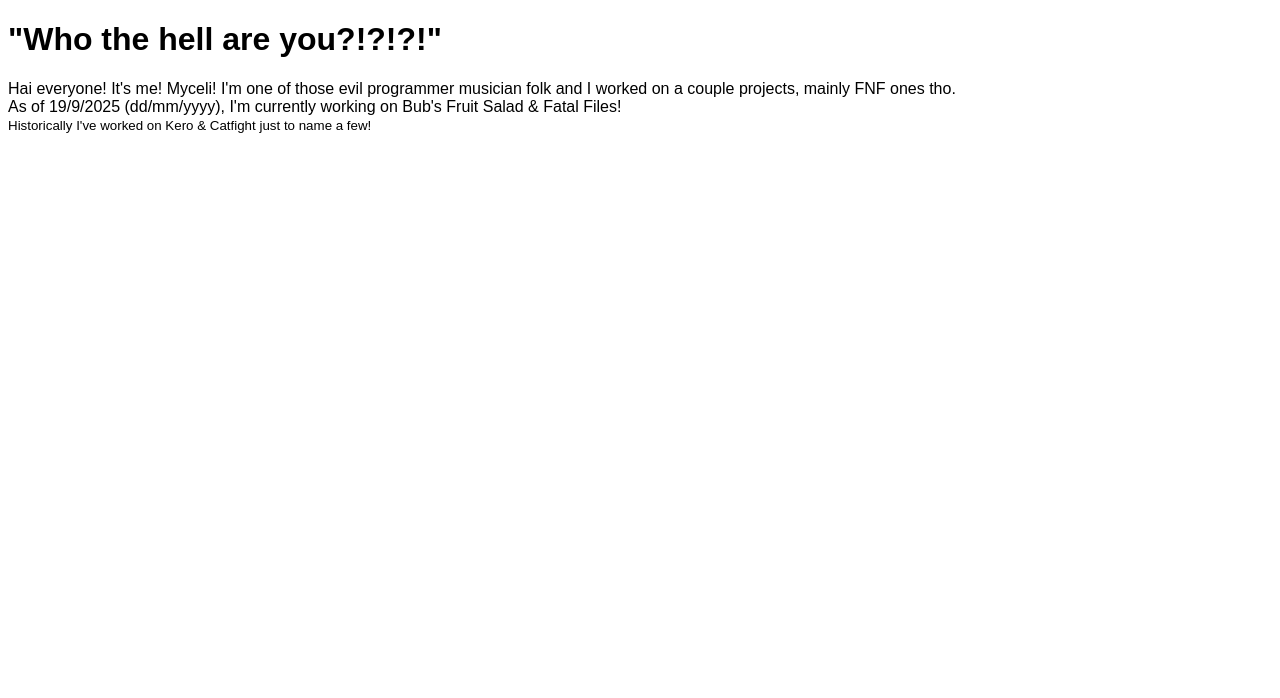
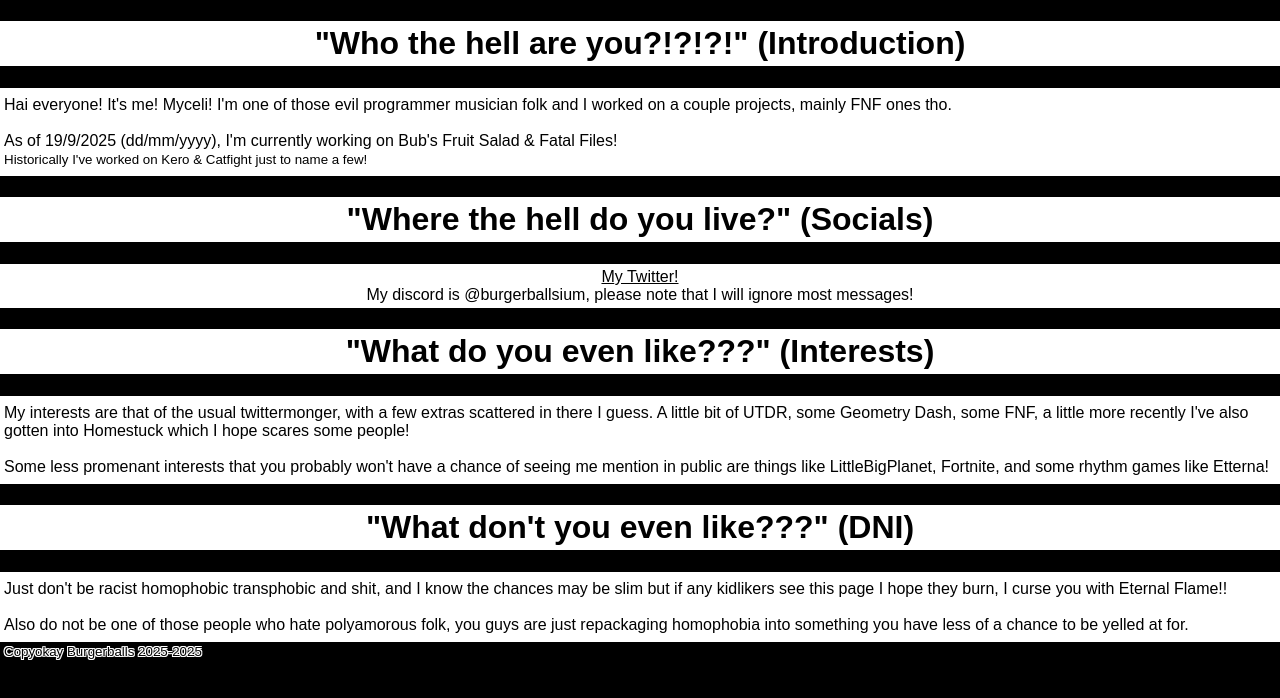
Before and after one commit to Burgerballs/burgerballs.github.io, a plain HTML site: page index.html in a window 1280 px wide. Drawn offline with Linux system fonts and the light colour scheme.

Commit message:
troll is problematic engines?

```diff
--- a/index.html
+++ b/index.html
@@ -4,10 +4,47 @@
 		<link rel="stylesheet" href="styles.css">
 	</head>
 	<body>
-		<h1>"Who the hell are you?!?!?!"</h1>
-		Hai everyone! It's me! Myceli! I'm one of those evil programmer musician folk
-		and I worked on a couple projects, mainly FNF ones tho.<br/>
-		As of 19/9/2025 (dd/mm/yyyy), I'm currently working on Bub's Fruit Salad & Fatal Files!<br/>
-		<small>Historically I've worked on Kero & Catfight just to name a few!</small>
+		<h1>"Who the hell are you?!?!?!" (Introduction)</h1>
+		<div class="minibox">
+			<div style="margin: 4px">
+				Hai everyone! It's me! Myceli! I'm one of those evil programmer musician folk
+				and I worked on a couple projects, mainly FNF ones tho.<br/><br/>
+				As of 19/9/2025 (dd/mm/yyyy), I'm currently working on Bub's Fruit Salad & Fatal Files!<br/>
+				<small>Historically I've worked on Kero & Catfight just to name a few!</small>
+			</div>
+		</div>
+
+		<h1>"Where the hell do you live?" (Socials)</h1>
+		<div class="minibox">
+			<div style="text-align: center;">
+				<a href="https://www.twitter.com/burgerballs9">My Twitter!</a><br/>
+				My discord is @burgerballsium, please note that I will ignore most messages!
+			</div>
+		</div>
+
+		<h1>"What do you even like???" (Interests)</h1>
+		<div class="minibox">
+			<div style="margin: 4px">
+				My interests are that of the usual twittermonger, with a few extras
+				scattered in there I guess. A little bit of UTDR, some Geometry Dash,
+				some FNF, a little more recently I've also gotten into Homestuck which
+				I hope scares some people!<br/><br/>
+				Some less promenant interests that you probably won't have a chance of
+				seeing me mention in public are things like LittleBigPlanet, Fortnite, and some rhythm games like Etterna!
+			</div>
+		</div>
+
+		<h1>"What don't you even like???" (DNI)</h1>
+		<div class="minibox">
+			<div style="margin: 4px">
+				Just don't be racist homophobic transphobic and shit, and I know the chances may be slim
+				but if any kidlikers see this page I hope they burn, I curse you with Eternal Flame!!
+				<br/><br/>
+				Also do not be one of those people who hate polyamorous folk, you guys are just repackaging homophobia
+				into something you have less of a chance to be yelled at for.
+			</div>
+		</div>
+
+		<small style="text-align: center; margin: 4px;">Copyokay Burgerballs 2025-2025</small>
 	</body>
 </html>
--- a/styles.css
+++ b/styles.css
@@ -1,7 +1,34 @@
+.minibox {
+    padding-top: 4px;
+    padding-bottom: 4px;
+    width:100%;
+    background-color: white;
+}
+
+a {
+    color: #000
+}
+
 body {
+    margin: 0;
+    padding: 0;
+    background-color: rgb(0, 0, 0);
     font-family: sans-serif;
+    color: rgb(0, 0, 0);
+    text-shadow:
+    1px 1px 0 #ffffff,
+    0px 1px 0 #ffffff,
+    -1px 1px 0 #ffffff,
+
+    -1px 0px 0 #ffffff,
+    1px -1px 0 #ffffff,
+    0px -1px 0 #ffffff,
+    -1px -1px 0 #ffffff;
 }
 
 h1 {
-
+    background-color: white;
+    padding-top: 4px;
+    padding-bottom: 4px;
+    text-align: center;
 }
```
